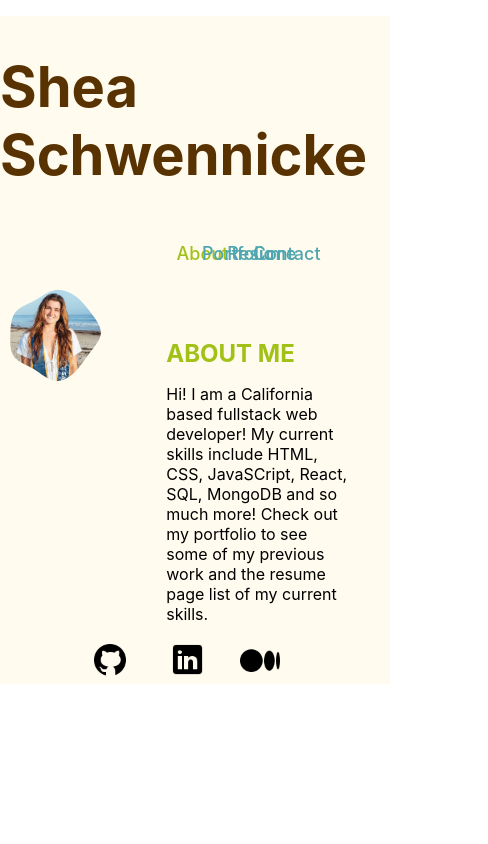
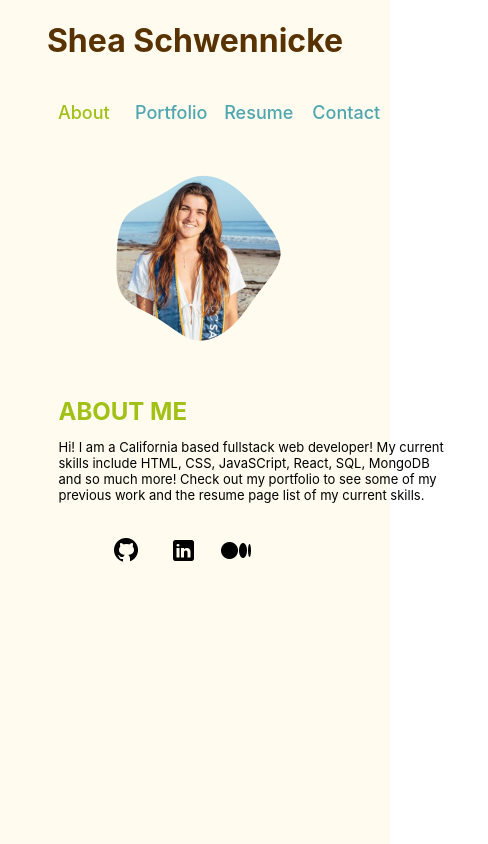
Before and after one commit to sheaschwenn/react-portfolio, a React (Create React App) app in the folder porfolio/: page / in a window 390 px wide. Shown: the whole page, 488 px wide, since content can reach past the window. Built offline with nearby package versions, Linux system fonts and the light colour scheme.

Commit message:
styling for responsive design

```diff
--- a/porfolio/src/App.js
+++ b/porfolio/src/App.js
@@ -24,10 +24,14 @@
 
 import React from 'react';
 import PortfolioContainer from './components/PortfolioContainer';
+import './styles/App.css'
+
 
 function App(){
   return(
+    <div className= "root">
  <PortfolioContainer/>
+ </div>
   )}
 
 export default App;
--- a/porfolio/src/styles/AboutMe.css
+++ b/porfolio/src/styles/AboutMe.css
@@ -24,3 +24,36 @@
     color: #a1c116;
     margin-bottom: 5%;
 }
+
+
+@media screen and (max-width:992px) {
+
+    .about{
+        margin-top: 0%;
+
+    }
+    .about h2{
+        margin-bottom: 0%;
+    }
+}
+
+@media screen and (max-width: 768px){
+    .me{
+        flex-direction: column;
+        margin-bottom:5%;
+
+    }
+    .profile-pic{
+        width: 50%;
+        margin: 0;
+        align-self: center;
+    }
+    .about{
+        width: 100%;
+        margin-top: 5%;
+    }
+
+    .about   p{
+        font-size: small;
+     }
+}
--- /dev/null
+++ b/porfolio/src/styles/App.css
@@ -0,0 +1,5 @@
+.root{
+    background: rgb(255, 251, 238);
+    height: 100vh;
+    min-height: 100vh
+}
--- a/porfolio/src/styles/Footer.css
+++ b/porfolio/src/styles/Footer.css
@@ -5,7 +5,7 @@
   }
 
   .footer img {
-    width: 50%; /* Adjust the width as per your requirement */
-    height: auto; /* Preserve aspect ratio */
-    margin: 0 10px; /* Adjust the margin spacing between images */
+    width: 50%;
+    height: auto;
+    margin: 0 1%;
   }
--- a/porfolio/src/styles/Header.css
+++ b/porfolio/src/styles/Header.css
@@ -3,10 +3,15 @@
     flex-wrap: wrap;
     justify-content: space-around;
     align-items: flex-end;
-    margin-top: 4%;
 }
 
 .header h1{
     font-size: 350%;
     color: #593202;
 }
+
+@media screen and (max-width:768px) {
+    .header h1{
+        font-size: 200%;
+    }
+}
--- a/porfolio/src/styles/NavTabs.css
+++ b/porfolio/src/styles/NavTabs.css
@@ -26,3 +26,15 @@
 .nav-link.active{
     color: #a1c116
 }
+
+@media screen and (max-width:992px) {
+    .nav{
+        width: 100%;
+        margin-top: 1%;
+
+    }
+    .nav ul{
+        justify-content: space-evenly;
+    }
+
+}
```
